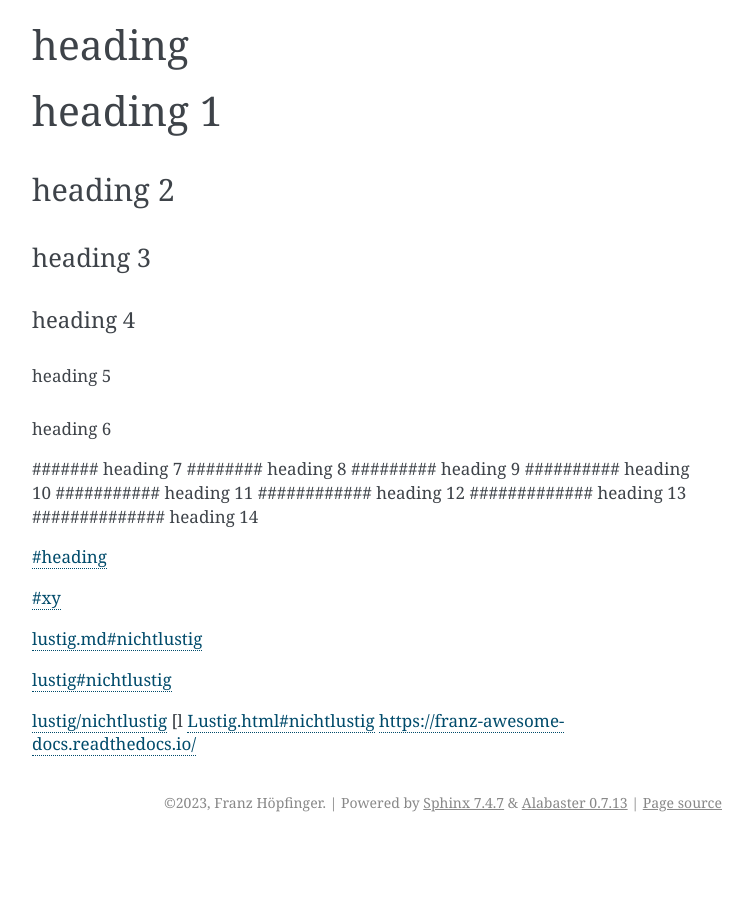
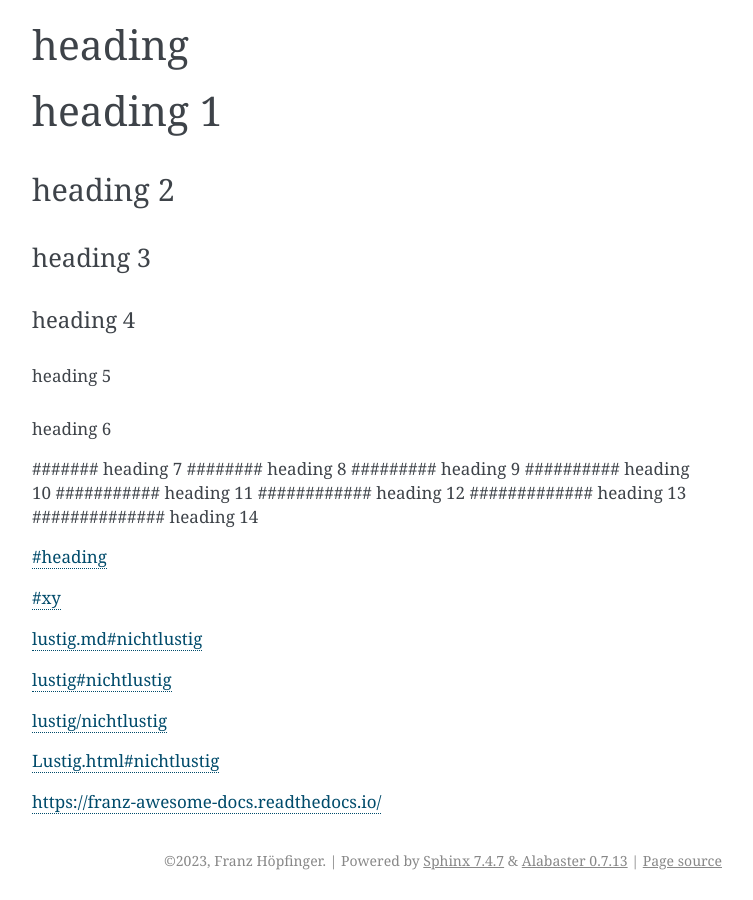
Before and after one commit to franz-ms-muc/awesome-docs, a Sphinx documentation site: the page built from docs/index.md, in a window 1280 px wide and 900 px high, scrolled down 1230 px. Shown: the whole window, without its empty margins (388-1141 px from the left). Built offline with Sphinx 7.4.7, drawn with Linux system fonts in a browser that asks for light colours; before the commit the page ends 2072 px from its top, so only the background shows below that.

```diff
--- a/docs/index.md
+++ b/docs/index.md
@@ -72,6 +72,7 @@ Und so lebten die Elfen in Frieden und Glückseligkeit, dank des tapferen Helden
 [lustig#nichtlustig](lustig#nichtlustig)
 
 [lustig/nichtlustig](lustig/nichtlustig)
-[l
+
 [Lustig.html#nichtlustig](Lustig.html#nichtlustig)
+
 <https://franz-awesome-docs.readthedocs.io/>
```
